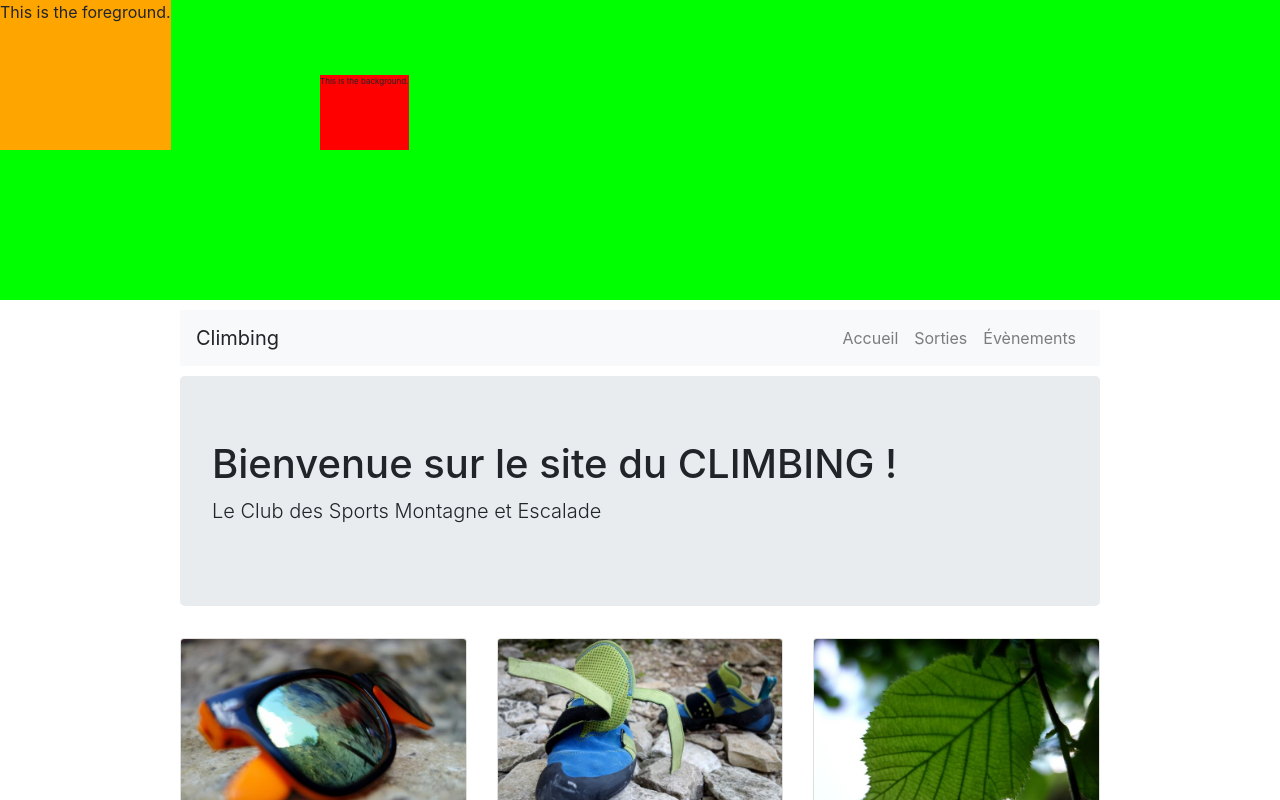
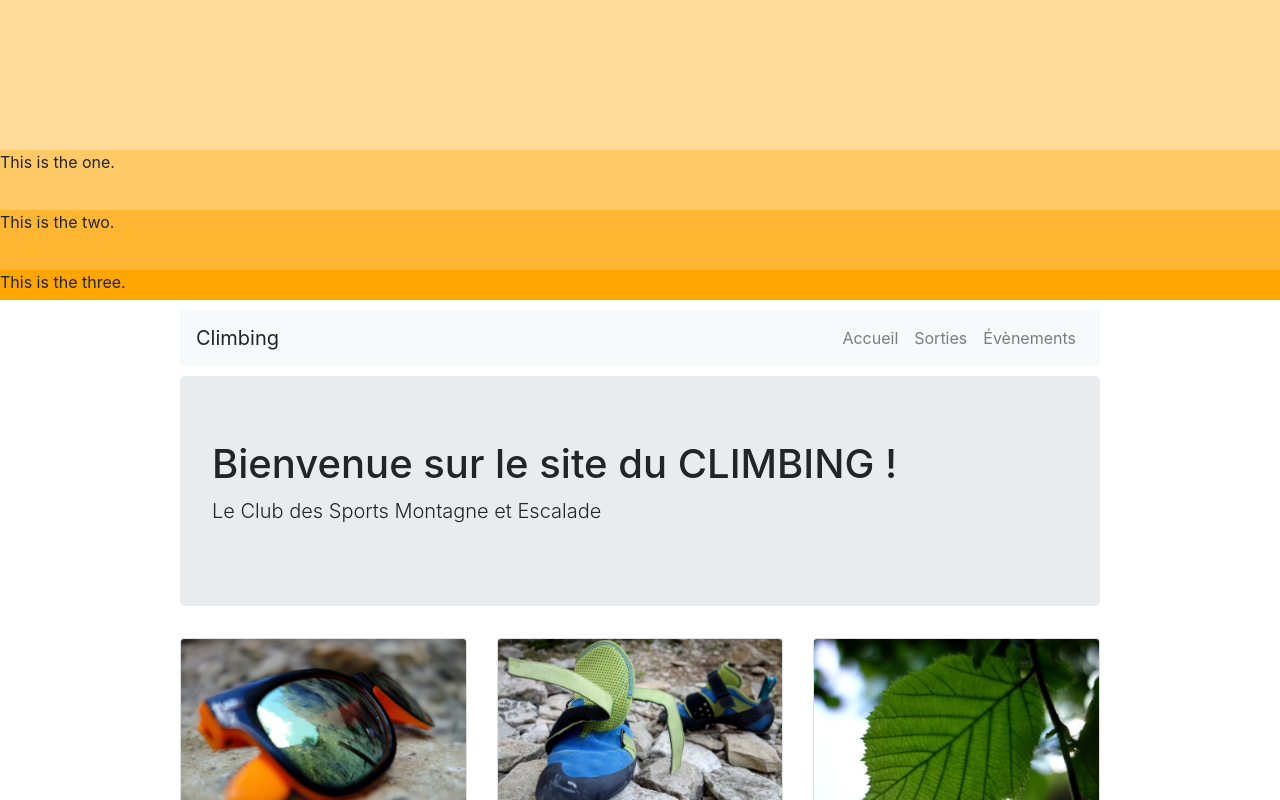
Before and after one commit to yve5/climbing, a React (Create React App) app: page /#/ in a window 1280 px wide. Shown: the top 800 px of the page. Built offline with nearby package versions, Linux system fonts and the light colour scheme.

Commit message:
handleScroll

```diff
--- a/src/Features/Parallax/Parallax.js
+++ b/src/Features/Parallax/Parallax.js
@@ -2,15 +2,53 @@ import React, { Component } from 'react';
 import './Parallax.scss';
 
 class Parallax extends Component {
+  // constructor(props) {
+  //   super(props);
+  // }
+
+  componentDidMount() {
+    window.addEventListener("scroll", this.handleScroll);
+  };
+
+  componentWillUnmount() {
+    window.removeEventListener("scroll", this.handleScroll);
+  }
+
+  handleScroll(eve) {
+    let scrolled = window.pageYOffset;
+
+    // background.top = (scrolled) + 'px';
+
+    console.log(scrolled);
+  }
+
   render() {
     return (
       <div className="parallax">
-        <div className="parallax__layer parallax__layer--back">
-          This is the background.
+        <div
+          className="parallax__layer"
+          style = {{
+            'top': '50%',
+          }}
+        >
+          This is the one.
           </div>
-        <div className="parallax__layer parallax__layer--base">
-          This is the foreground.
-          </div>
+        <div
+          className="parallax__layer parallax__layer--two"
+          style = {{
+            'top': '70%',
+          }}
+        >
+          This is the two.
+        </div>
+        <div
+          className="parallax__layer parallax__layer--three"
+          style = {{
+            'top': '90%',
+          }}
+        >
+          This is the three.
+        </div>
       </div>
     );
   }
--- a/src/Features/Parallax/Parallax.scss
+++ b/src/Features/Parallax/Parallax.scss
@@ -1,28 +1,24 @@
 .parallax {
-    background-color: lime;
-    box-sizing: border-box;
+  $main-color: orange;
 
-    overflow-x: hidden;
-    overflow-y: auto;
+  background-color: lighten($main-color, 30%);
+  box-sizing: border-box;
+  position: relative;
+  overflow: hidden;
+  height: 300px;
 
-    perspective: 1px;
-    height: 300px;
-    // height: 100vh;
+  &__layer {
+    background-color: lighten($main-color, 20%);
+    position: absolute;
+    height: 100%;
+    width: 100%;
 
-    &__layer {
-      position: absolute;
-      height: 150px;
-      left: 0;
-      top: 0;
+    &--two {
+      background-color: lighten($main-color, 10%);
+    }
 
-      &--base {
-        transform: translateZ(0);
-        background: orange;
-      }
-
-      &--back {
-        transform: translateZ(-1px);
-        background: red;
-      }
+    &--three {
+      background-color: lighten($main-color, 0%);
     }
   }
+}
```
